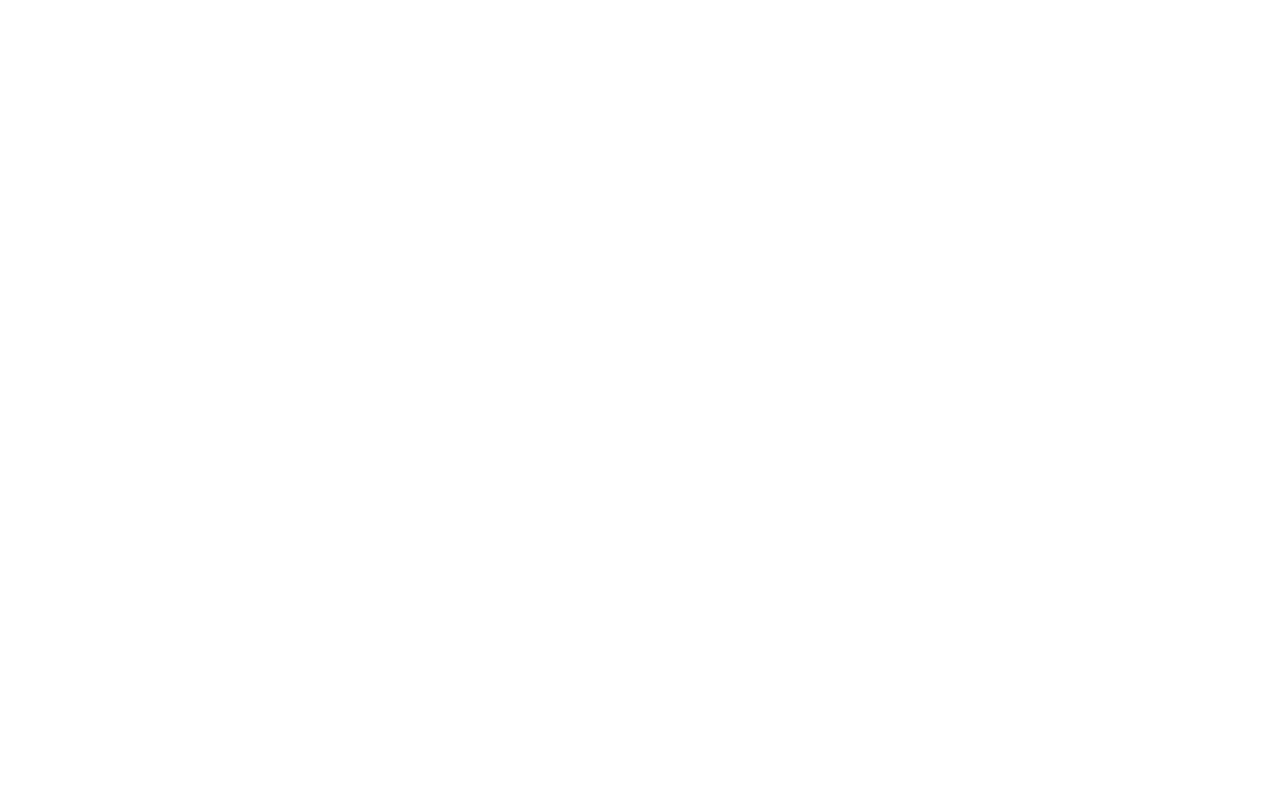
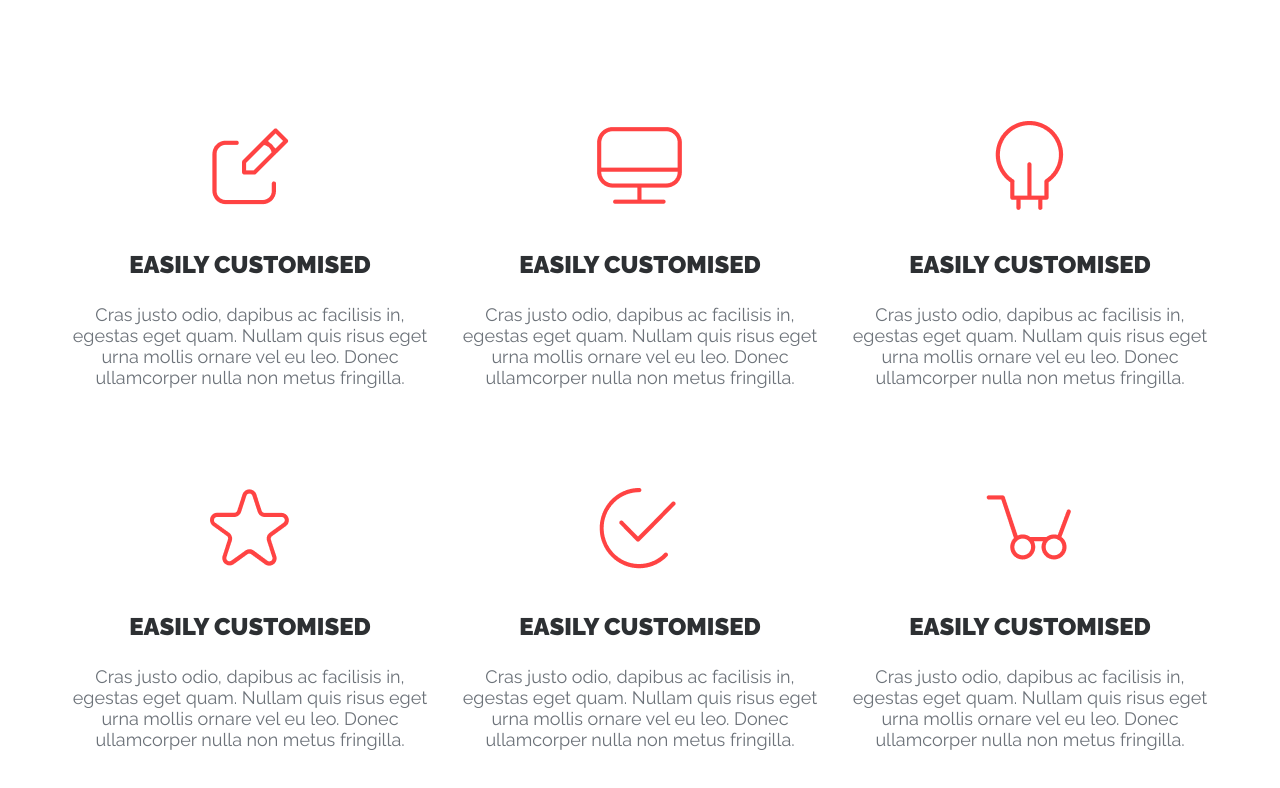
Before and after one commit to aladushka10/active-box, a website built with Parcel: page src/index.html in a window 1280 px wide. Built offline with nearby package versions, Linux system fonts and the light colour scheme.

Commit message:
added features

```diff
--- a/src/index.html
+++ b/src/index.html
@@ -6,5 +6,90 @@
     <link rel="stylesheet" href="./sass/index.scss" />
     <title>Document</title>
   </head>
-  <body></body>
+  <body>
+    <section class="features">
+      <div class="container">
+        <div class="grid-features">
+          <div class="grid-features-item grid-features-item-1">
+            <div class="grid-icon">
+              <img src="./img/icon_1.png" alt="#" />
+            </div>
+            <h4 class="grid-item-title">Easily Customised</h4>
+            <div class="grid-item-text">
+              <p>
+                Cras justo odio, dapibus ac facilisis in, egestas eget quam.
+                Nullam quis risus eget urna mollis ornare vel eu leo. Donec
+                ullamcorper nulla non metus fringilla.
+              </p>
+            </div>
+          </div>
+          <div class="grid-features-item grid-features-item-2">
+            <div class="grid-icon">
+              <img src="./img/icon_2.png" alt="#" />
+            </div>
+            <h4 class="grid-item-title">Easily Customised</h4>
+            <div class="grid-item-text">
+              <p>
+                Cras justo odio, dapibus ac facilisis in, egestas eget quam.
+                Nullam quis risus eget urna mollis ornare vel eu leo. Donec
+                ullamcorper nulla non metus fringilla.
+              </p>
+            </div>
+          </div>
+          <div class="grid-features-item grid-features-item-3">
+            <div class="grid-icon">
+              <img src="./img/icon_3.png" alt="#" />
+            </div>
+            <h4 class="grid-item-title">Easily Customised</h4>
+            <div class="grid-item-text">
+              <p>
+                Cras justo odio, dapibus ac facilisis in, egestas eget quam.
+                Nullam quis risus eget urna mollis ornare vel eu leo. Donec
+                ullamcorper nulla non metus fringilla.
+              </p>
+            </div>
+          </div>
+          <div class="grid-features-item grid-features-item-4">
+            <div class="grid-icon">
+              <img src="./img/icon_4.png" alt="#" />
+            </div>
+            <h4 class="grid-item-title">Easily Customised</h4>
+            <div class="grid-item-text">
+              <p>
+                Cras justo odio, dapibus ac facilisis in, egestas eget quam.
+                Nullam quis risus eget urna mollis ornare vel eu leo. Donec
+                ullamcorper nulla non metus fringilla.
+              </p>
+            </div>
+          </div>
+          <div class="grid-features-item grid-features-item-5">
+            <div class="grid-icon">
+              <img src="./img/icon_5.png" alt="#" />
+            </div>
+            <h4 class="grid-item-title">Easily Customised</h4>
+            <div class="grid-item-text">
+              <p>
+                Cras justo odio, dapibus ac facilisis in, egestas eget quam.
+                Nullam quis risus eget urna mollis ornare vel eu leo. Donec
+                ullamcorper nulla non metus fringilla.
+              </p>
+            </div>
+          </div>
+          <div class="grid-features-item grid-features-item-6">
+            <div class="grid-icon">
+              <img src="./img/icon_6.png" alt="#" />
+            </div>
+            <h4 class="grid-item-title">Easily Customised</h4>
+            <div class="grid-item-text">
+              <p>
+                Cras justo odio, dapibus ac facilisis in, egestas eget quam.
+                Nullam quis risus eget urna mollis ornare vel eu leo. Donec
+                ullamcorper nulla non metus fringilla.
+              </p>
+            </div>
+          </div>
+        </div>
+      </div>
+    </section>
+  </body>
 </html>
--- a/src/sass/_var.scss
+++ b/src/sass/_var.scss
@@ -1,7 +1,15 @@
+//font-family
 $font: Raleway, sans-serif;
+
+//font-size
 $f-size-h1: 4rem;
-$f-size-h2: 2, 25rem;
-$f-size-h3: 1, 875rem;
-$f-size-h4: 1, 5rem;
-$f-size-h5: 1, 125rem;
-$f-size-h6: 0, 8125em;
+$f-size-h2: 2.25rem;
+$f-size-h3: 1.875rem;
+$f-size-h4: 1.5rem;
+$f-size-h5: 1.125rem;
+$f-size-h6: 0.8125em;
+
+//font-weight
+$f-w-h1-h4: 900;
+$f-w-h2-h3-h6: 700;
+$f-w-h5: 400;
--- /dev/null
+++ b/src/sass/features.scss
@@ -0,0 +1,61 @@
+.features {
+  background-color: #fff;
+  padding: 116px 0;
+}
+.grid-features {
+  display: grid;
+  grid-template-columns: repeat(3, 360px);
+  grid-template-rows: repeat(2, 1fr);
+  grid-column-gap: 30px;
+  grid-row-gap: 90px;
+}
+.grid-features-item {
+}
+.grid-icon {
+  width: 100px;
+  height: 100px;
+  margin: 0 auto 34px;
+}
+.grid-item-title {
+  font-family: $font;
+  font-size: $f-size-h4;
+  font-weight: $f-w-h1-h4;
+  text-transform: uppercase;
+  color: #2d3033;
+  text-align: center;
+  width: 250px;
+  margin: 0 auto 25px;
+}
+
+.grid-item-text {
+  font-family: $font;
+  font-size: 18px;
+  font-weight: 400;
+  color: #6c7279;
+  text-align: center;
+}
+
+// .grid-features-item-1 {
+//   grid-column: 1/2;
+//   grid-row: 1/2;
+// }
+// .grid-features-item-2 {
+//   grid-column: 2/3;
+//   grid-row: 1/2;
+// }
+// .grid-features-item-3 {
+//   grid-column: 3/4;
+//   grid-row: 1/2;
+// }
+// .grid-features-item-4 {
+//   grid-column: 1/2;
+//   grid-row: 2/3;
+// }
+// .grid-features-item-5 {
+//   grid-column: 2/3;
+//   grid-row: 2/3;
+// }
+// .grid-features-item-6 {
+//   grid-column: 3/4;
+//   grid-row: 2/3;
+// }
--- a/src/sass/index.scss
+++ b/src/sass/index.scss
@@ -6,9 +6,10 @@
   box-sizing: border-box;
 }
 
-@import "./cdn.scss";
-@import "./var.scss";
-@import "./fonts.scss";
+@import "../sass/fonts";
+@import "../sass/cdn";
+@import "../sass/var";
+@import "../sass/features.scss";
 
 .container {
   max-width: 1170px;
```
Also changed, not shown: src/img/icon_1.png (added), src/img/icon_2.png (added), src/img/icon_3.png (added), src/img/icon_4.png (added), src/img/icon_5.png (added), src/img/icon_6.png (added).
